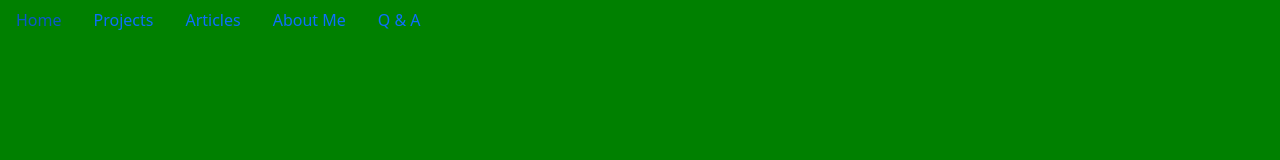
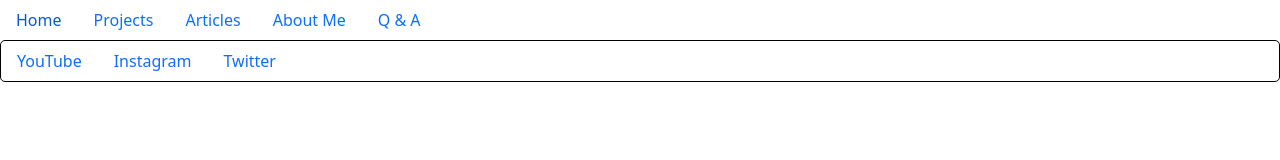
Before and after one commit to David-Yan-22/David-Yan-22.github.io, a plain HTML site: page index.html in a window 1280 px wide. Drawn offline with nearby package versions, Linux system fonts and the light colour scheme.

Commit message:
not ready

```diff
--- a/index.html
+++ b/index.html
@@ -20,6 +20,7 @@
         <title>Zhengrong Yan's Page</title>
     </head>
     <body>
+      <header>
         <div>
           <ul class="nav">
               <li class="nav-item">
@@ -39,6 +40,8 @@
                 </li>
           </ul>
       </div>
+      </header>
+
 
       <div id="home">
       </div>
@@ -54,5 +57,21 @@
 
       <div id="question-answer">
       </div>
+
+      <footer>
+        <ul class="nav">
+            <li class="nav-item">
+              <a class="nav-link active" aria-current="page" href="https://youtube.com/@zhengrongyan8194?si=MX5Rpc6BDS8gaWB2">YouTube</a>
+            </li>
+
+            <li class="nav-item">
+              <a class="nav-link" href="https://www.instagram.com/davidyan546/">Instagram</a>
+            </li>
+
+            <li class="nav-item">
+              <a class="nav-link" href="https://twitter.com/DavidYa80478072">Twitter</a>
+            </li>
+        </ul>
+      </footer>
     </body>
 </html>
--- a/static/styles.css
+++ b/static/styles.css
@@ -1,5 +1,5 @@
-body {
-  background-color: green;
+footer {
+  border: 1pt solid black;
+  border-radius: 5px;
+
 }
-
-/*# sourceMappingURL=styles.css.map */
```
Also changed, not shown: file.txt (deleted). Lines whose indentation alone changed are shown as unchanged.
